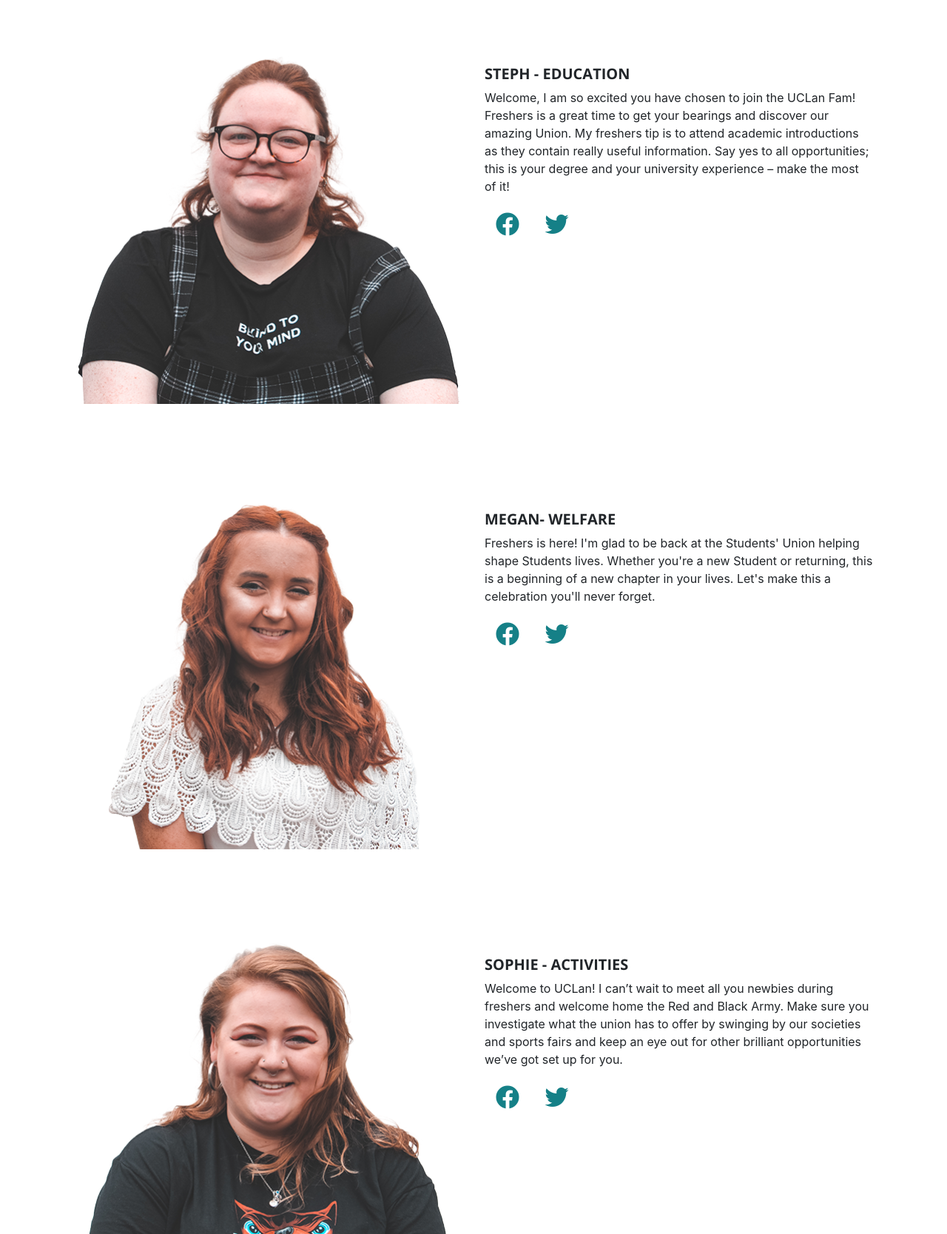
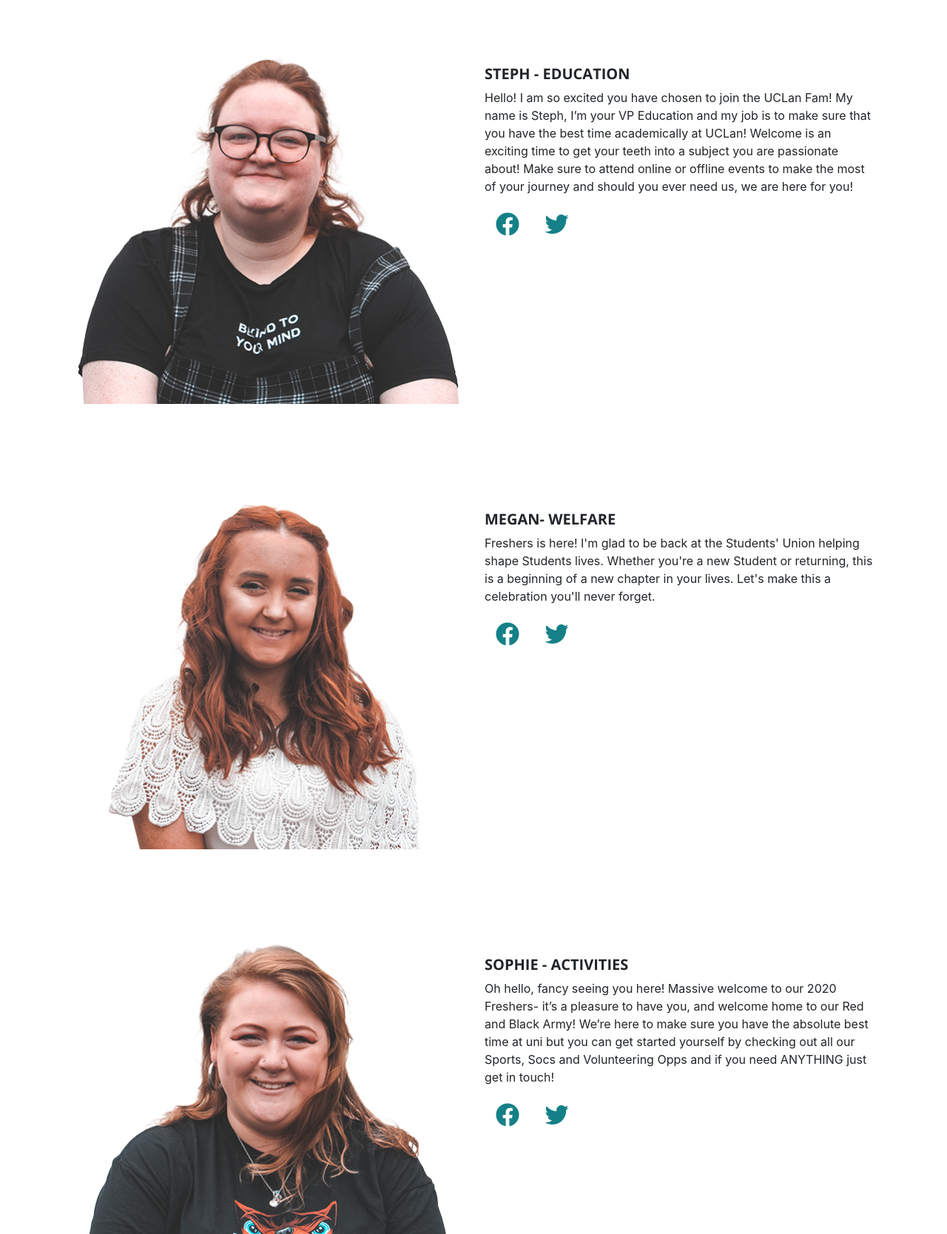
Before and after one commit to lmiddleton5/Freshers2020, a plain HTML site: page officers.html in a window 1280 px wide. Shown: the part 1880-3548 px from the top of the page at 74% size. Drawn offline with nearby package versions, Linux system fonts and the light colour scheme; a script that the page names is missing; a web font is replaced by a local one.

Commit message:
updated officer quotes

```diff
--- a/officers.html
+++ b/officers.html
@@ -174,7 +174,9 @@ Tell us what’s important to you so that together, we can <!-- <span class="hig
                         <h5 class="officer-name">Steph -  <!-- <span class="highlight-white"> -->Education</span></h5>
                         <!-- <p class="paragraph-text quote"> -->
 
-                        <p>Welcome, I am so excited you have chosen to join the UCLan Fam! Freshers is a great time to get your bearings and discover our amazing Union. My freshers tip is to attend academic introductions as they contain really useful information. Say yes to all opportunities; this is your degree and your university experience – make the most of it!</p>
+                        <p>Hello! I am so excited you have chosen to join the UCLan Fam! My name is Steph, I’m your VP Education and my job is to make sure that you have the best time
+                            academically at UCLan! Welcome is an exciting time to get your teeth into a subject you are passionate about! Make sure to attend online or offline events
+                            to make the most of your journey and should you ever need us, we are here for you!</p>
 
                         <a class="col-4 fa-2x" href="https://www.facebook.com/sueducation1?__tn__=lC-R&eid=ARC0VLZhwBwBrxiRFIjSYU0ozT9CTq8L674DQCOlC0ObTK8vdDNRPswMn3ToX_F9BF4DmhCLPtl7eUyc&hc_ref=ARQBRaYcicJjE30x66Z2ZNfuFNMnVf6ViwcdIzl3SNwYXZ0TGvGowlknK7tPZ9gXr4c&ref=nf_target" target="none"><i class="fab fa-facebook" ></i></a>
                         <a class="col-4 fa-2x" href="https://twitter.com/uclansu_edu" target="none" target="none"><i class="fab fa-twitter"></i></a>
@@ -201,7 +203,11 @@ Tell us what’s important to you so that together, we can <!-- <span class="hig
                         <h5 class="officer-name">Sophie - <!-- <span class="highlight-white"> --> Activities <!-- </span> --></h5>
                      <!--  <p class="paragraph-text quote"> -->
 
-                          <p>  Welcome to UCLan! I can’t wait to meet all you newbies during freshers and welcome home the Red and Black Army. Make sure you investigate what the union has to offer by swinging by our societies and sports fairs and keep an eye out for other brilliant opportunities we’ve got set up for you.</p>
+                          <p>
+                            Oh hello, fancy seeing you here! Massive welcome to our 2020 Freshers- it’s a pleasure to have you, and welcome home to our Red and Black Army!
+                            We’re here to make sure you have the absolute best time at uni but you can get started yourself by checking out all our Sports, Socs and Volunteering Opps
+                            and if you need ANYTHING just get in touch!
+                          </p>
 
                         <a class="col-4 fa-2x" href="https://www.facebook.com/sophievpsu?__tn__=%2Cd-]-h-R&eid=ARA8YLrIvwICoEpF1ViG4nSyIrfZmGN-G2vlyi9PyrV5p8mwj8gmMNyjGK2vDjzpjyfBy3eW2x_3xCPi" target="none"><i class="fab fa-facebook"></i></a>
                         <a class="col-4 fa-2x" href="https://twitter.com/UCLanSU_Activ" target="none"><i class="fab fa-twitter"></i></a>
```
